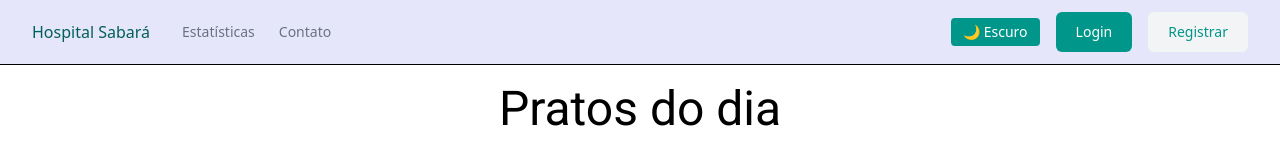
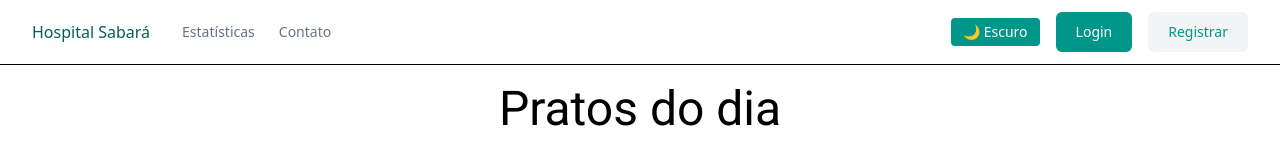
Before and after one commit to Stack-Society/SPRINT4_WebDev, a React (Vite) app in the folder frontend/: page / in a window 1280 px wide. Shown: the top 160 px of the page. Built offline with nearby package versions, Linux system fonts and the light colour scheme; no server answers.

Commit message:
Resolve Bugs das páginas

```diff
--- a/frontend/src/components/Nav.jsx
+++ b/frontend/src/components/Nav.jsx
@@ -1,13 +1,13 @@
 import React, { useContext } from 'react';
 import { Link } from 'react-router-dom';
-import { ThemeContext } from './Themecontext'; // ajuste o caminho se estiver em outra pasta
+import { ThemeContext } from './Themecontext';
 
 const Nav = () => {
   const { isDarkMode, toggleTheme } = useContext(ThemeContext);
 
   return (
     <>
-      <header className='bg-[#e6e6fa] dark:bg-gray-800'>
+      <header className='dark:bg-gray-800'>
         <div className='mx-auto flex h-16 max-w-screen-xl items-center gap-8 px-4 sm:px-6 lg:px-8'>
           <Link to="/" className='block text-teal-800 dark:text-white'>Hospital Sabará</Link>
 
--- a/frontend/src/index.css
+++ b/frontend/src/index.css
@@ -7,12 +7,10 @@
 
 @layer base {
   html {
-    /* Força o darkMode por classe */
     color-scheme: light;
   }
 
   html.dark {
     color-scheme: dark;
-    transition: background-color 0.3 ease, color 0.3 ease;
   }
 }
--- a/frontend/src/routes/Home.jsx
+++ b/frontend/src/routes/Home.jsx
@@ -29,7 +29,7 @@ const Home = () => {
             <img
             src={item.imagem}
             alt=""
-            className='border-10 border-green-200'
+            className='border-10 border-green-400'
             />
             <h2 className='text-2xl text-black font-semibold mt-3'>{item.refeicao}</h2>
             <p className='text-gray-600'>{item.descricao}</p>
--- a/frontend/src/routes/Login.jsx
+++ b/frontend/src/routes/Login.jsx
@@ -6,7 +6,6 @@ const Login = () => {
   const [erro, setErro] = useState('');
 
   const validarEmail = (email) => {
-    // Validação simples de email (checa se tem @ e .)
     return /\S+@\S+\.\S+/.test(email);
   };
 
```
